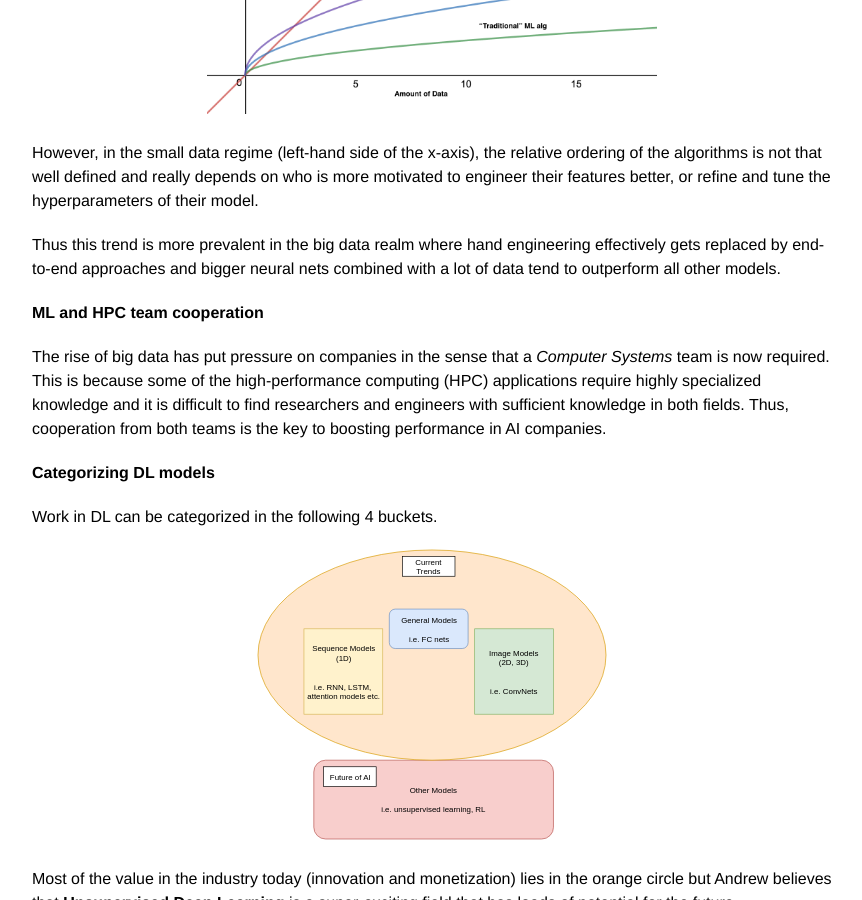
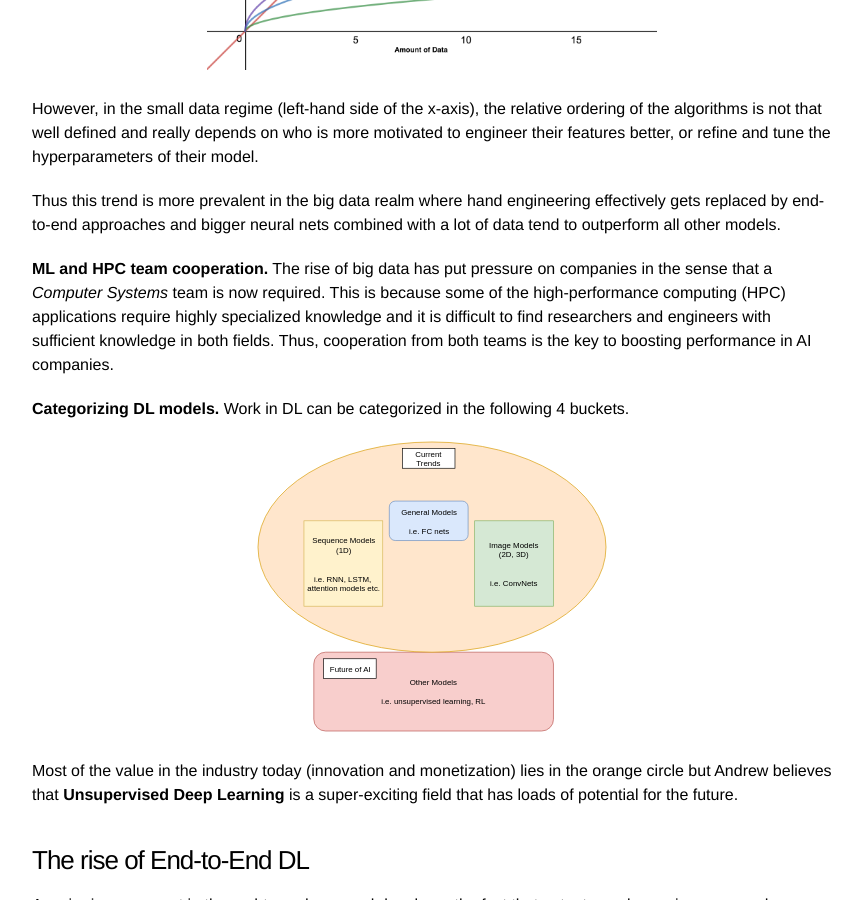
Before and after one commit to WangcsShuai/kevinzakka.github.io, a Jekyll site: the page built from _posts/2016-09-26-applying-deep-learning.markdown, in a window 1280 px wide and 900 px high, scrolled down 1168 px. Shown: the whole window, without its empty margins (208-1070 px from the left). Built offline with Jekyll 4.4.1, drawn with Linux system fonts in a browser that asks for light colours; comment, search, counter and statistics services are not loaded.

```diff
--- a/_posts/2016-09-26-applying-deep-learning.markdown
+++ b/_posts/2016-09-26-applying-deep-learning.markdown
@@ -29,9 +29,7 @@ By the way, if you missed out on the livestreams, you can still view them at the
 
 ### Major Deep Learning Trends
 
-**Why do DL algorithms work so well?**
-
-According to Ng, with the rise of the Internet, Mobile and IOT era, the amount of data accessible to us has greatly increased. This correlates directly to a boost in the performance of neural network models, especially the larger ones which have the capacity to absorb all this data.
+**Why do DL algorithms work so well?** According to Ng, with the rise of the Internet, Mobile and IOT era, the amount of data accessible to us has greatly increased. This correlates directly to a boost in the performance of neural network models, especially the larger ones which have the capacity to absorb all this data.
 
 <p align="center">
  <img src="/assets/app_dl/perf_vs_data.png" width="450">
@@ -41,13 +39,9 @@ However, in the small data regime (left-hand side of the x-axis), the relative o
 
 Thus this trend is more prevalent in the big data realm where hand engineering effectively gets replaced by end-to-end approaches and bigger neural nets combined with a lot of data tend to outperform all other models.
 
-**ML and HPC team cooperation**
+**ML and HPC team cooperation.** The rise of big data has put pressure on companies in the sense that a *Computer Systems* team is now required. This is because some of the high-performance computing (HPC) applications require highly specialized knowledge and it is difficult to find researchers and engineers with sufficient knowledge in both fields. Thus, cooperation from both teams is the key to boosting performance in AI companies.
 
-The rise of big data has put pressure on companies in the sense that a *Computer Systems* team is now required. This is because some of the high-performance computing (HPC) applications require highly specialized knowledge and it is difficult to find researchers and engineers with sufficient knowledge in both fields. Thus, cooperation from both teams is the key to boosting performance in AI companies.
-
-**Categorizing DL models**
-
-Work in DL can be categorized in the following 4 buckets.
+**Categorizing DL models.** Work in DL can be categorized in the following 4 buckets.
 
 <p align="center">
  <img src="/assets/app_dl/bucket.svg" width="350">
```
